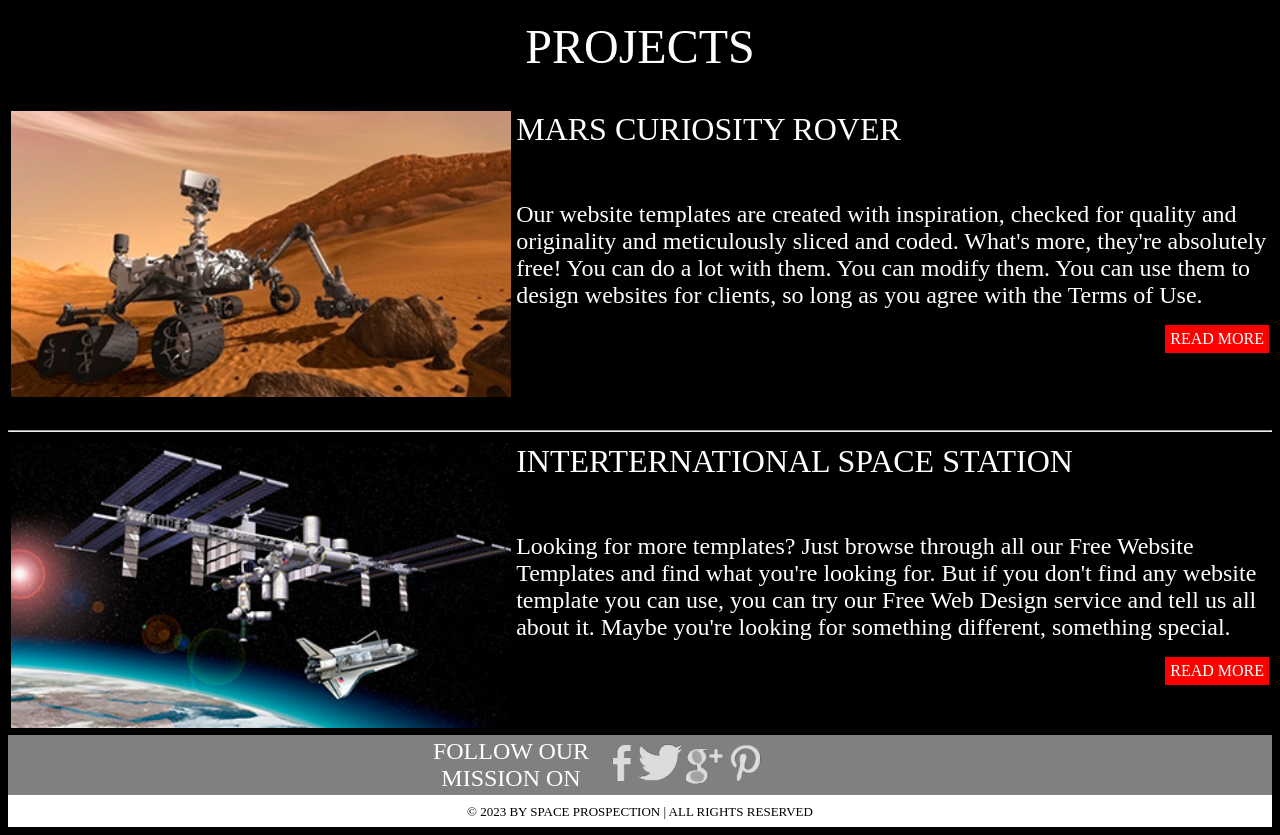
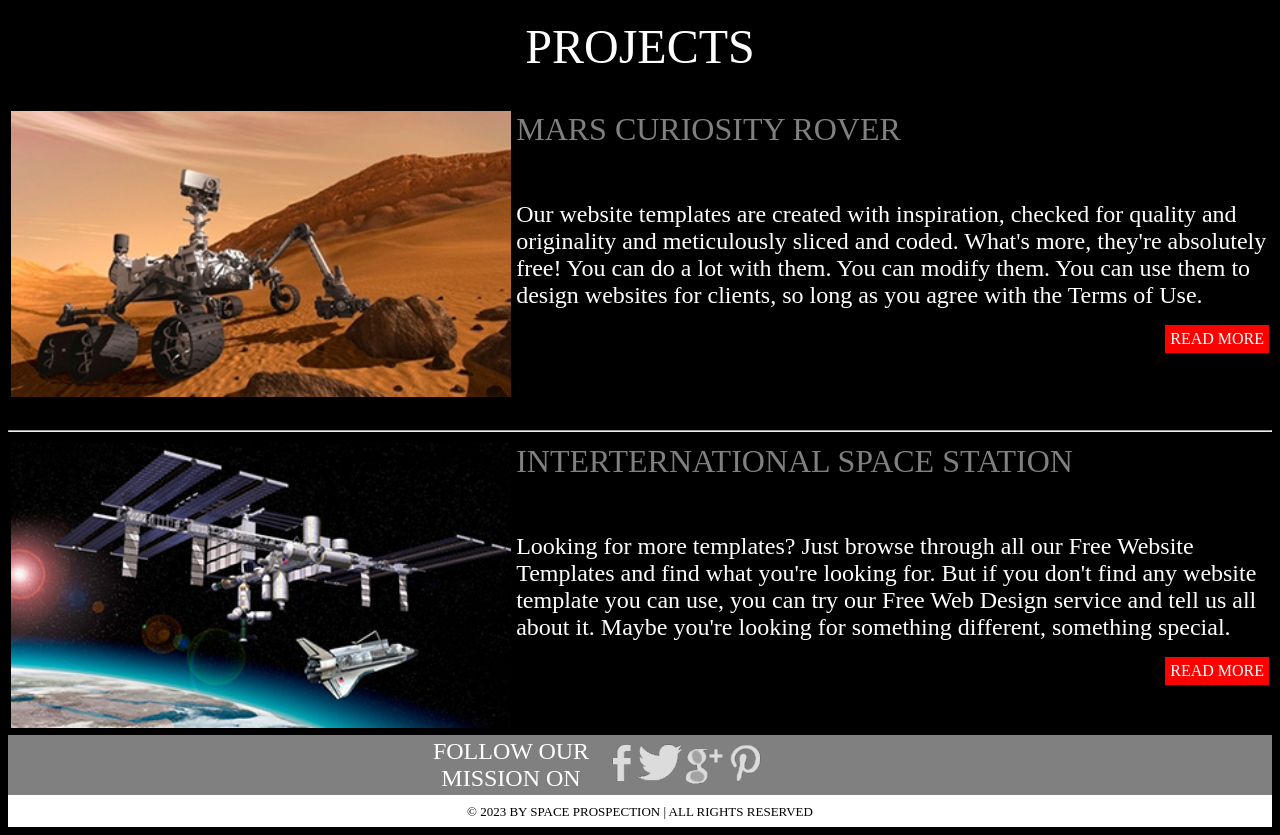
Before and after one commit to 8651142739rupesh-bot/Space-Technology, a plain HTML site: page project.html in a window 1280 px wide. Shown: the part 93-928 px from the top of the page. Drawn offline with Linux system fonts and the light colour scheme.

Commit message:
Update project.html

```diff
--- a/project.html
+++ b/project.html
@@ -25,7 +25,7 @@
         <tr>
             <td width="40%"><img src="curious-rover.jpg" width="500px"></td>
             <td valign="top">
-                <font  color="white" face="Audiowide" size="6">MARS CURIOSITY ROVER<br><br></font>
+                <font  color="grey" face="Audiowide" size="6">MARS CURIOSITY ROVER<br><br></font>
                 <p>
                     <font color="white"  size="5">Our website templates are created with inspiration,
                         checked
@@ -53,7 +53,7 @@
         <tr>
             <td width="40%"><img src="space-station.jpg" width="500px"></td>
             <td valign="top">
-                <font color="white" face="Audiowide" size="6">INTERTERNATIONAL SPACE STATION<br><br></font>
+                <font color="grey" face="Audiowide" size="6">INTERTERNATIONAL SPACE STATION<br><br></font>
 
                 <p>
                     <font color="white" size="5">Looking for more templates? Just browse through all our Free Website
@@ -99,4 +99,5 @@
 
 </body>
 
+
 </html>
```
